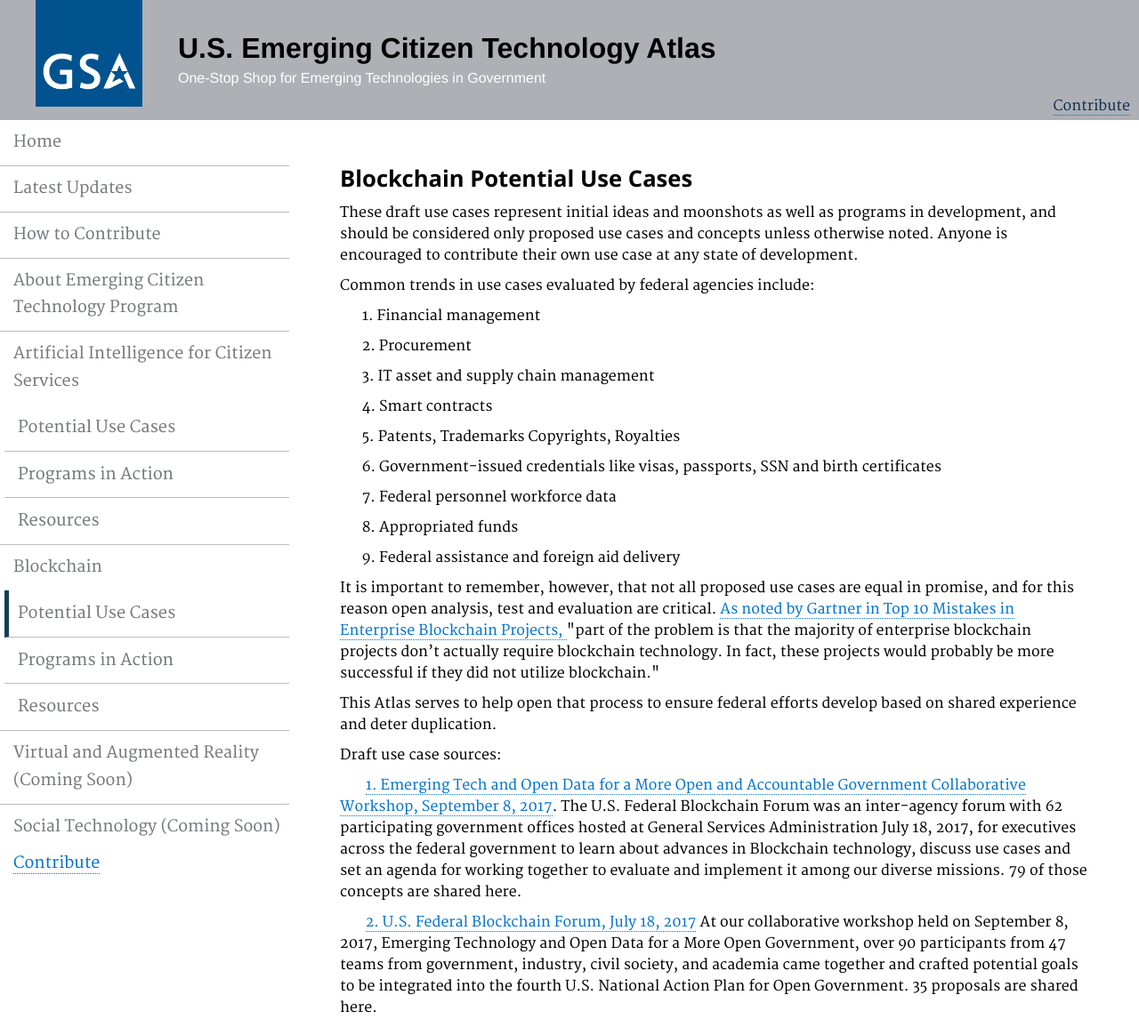
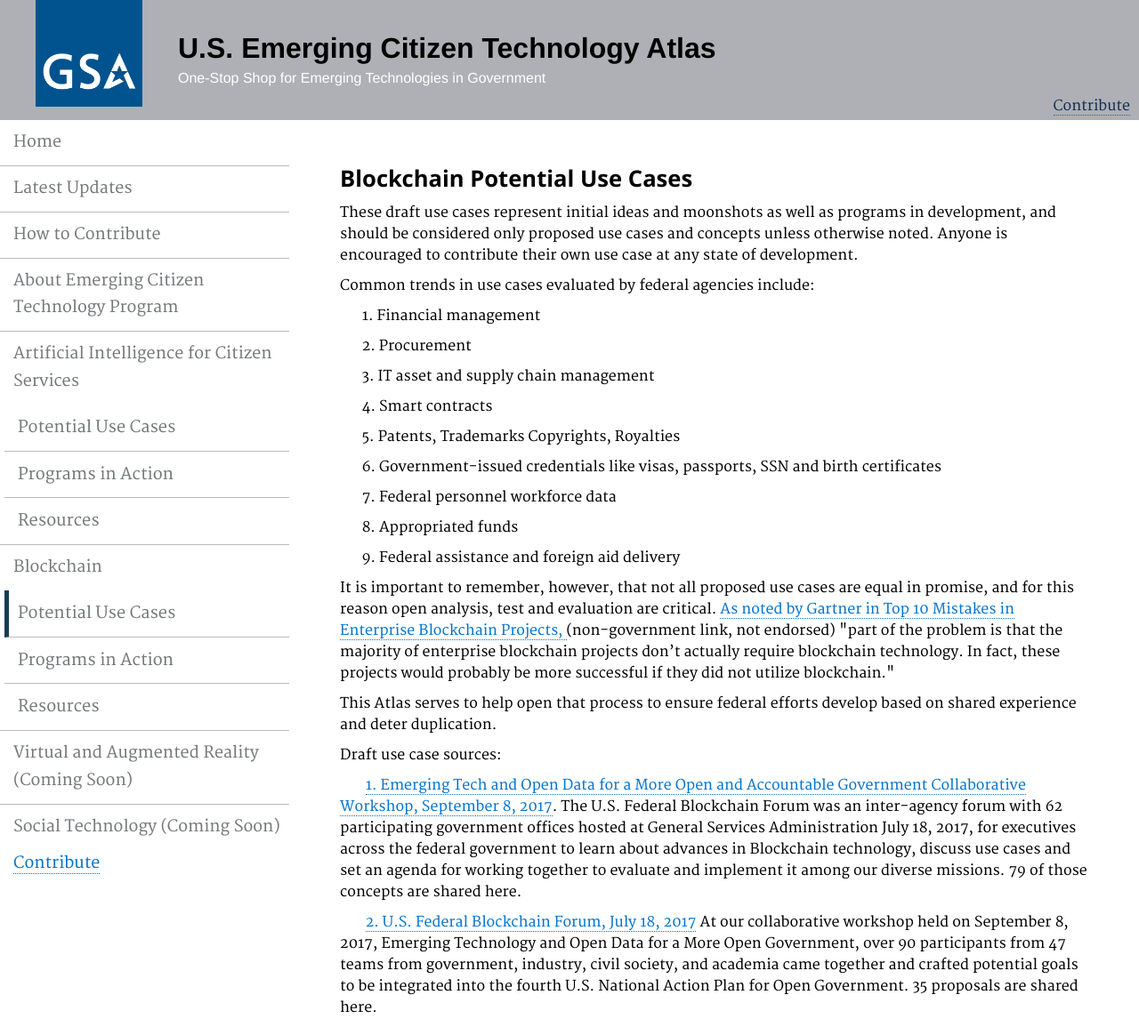
Before and after one commit to GSA/emerging-technology-atlas, a Jekyll site: the page built from pages/blockchain-federal.md, in a window 1280 px wide. Shown: the whole page at 89% size. Built offline with Jekyll 4.4.1, drawn with Linux system fonts in a browser that asks for light colours.

Commit message:
Update blockchain-federal.md

```diff
--- a/pages/blockchain-federal.md
+++ b/pages/blockchain-federal.md
@@ -20,7 +20,7 @@ description: ""
 <p>&nbsp;&nbsp;&nbsp;&nbsp;&nbsp;&nbsp;8. Appropriated funds
 <p>&nbsp;&nbsp;&nbsp;&nbsp;&nbsp;&nbsp;9. Federal assistance and foreign aid delivery</p>
 
-It is important to remember, however, that not all proposed use cases are equal in promise, and for this reason open analysis, test and evaluation are critical. <a href="https://www.gartner.com/smarterwithgartner/top-10-mistakes-in-enterprise-blockchain-projects/"><span> As noted by Gartner in Top 10 Mistakes in Enterprise Blockchain Projects, </span></a> "part of the problem is that the majority of enterprise blockchain projects don’t actually require blockchain technology. In fact, these projects would probably be more successful if they did not utilize blockchain." </p>
+It is important to remember, however, that not all proposed use cases are equal in promise, and for this reason open analysis, test and evaluation are critical. <a href="https://www.gartner.com/smarterwithgartner/top-10-mistakes-in-enterprise-blockchain-projects/"><span> As noted by Gartner in Top 10 Mistakes in Enterprise Blockchain Projects, </span></a> (non-government link, not endorsed) "part of the problem is that the majority of enterprise blockchain projects don’t actually require blockchain technology. In fact, these projects would probably be more successful if they did not utilize blockchain." </p>
 
 This Atlas serves to help open that process to ensure federal efforts develop based on shared experience and deter duplication. </p>
 
```
